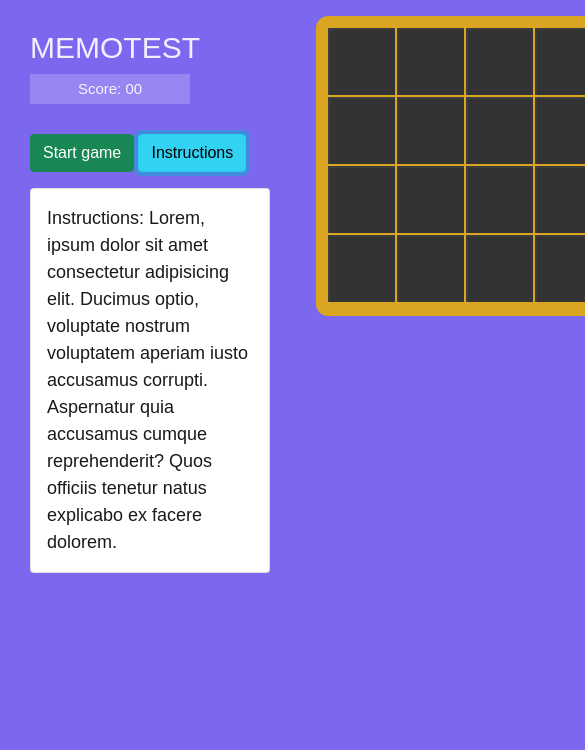
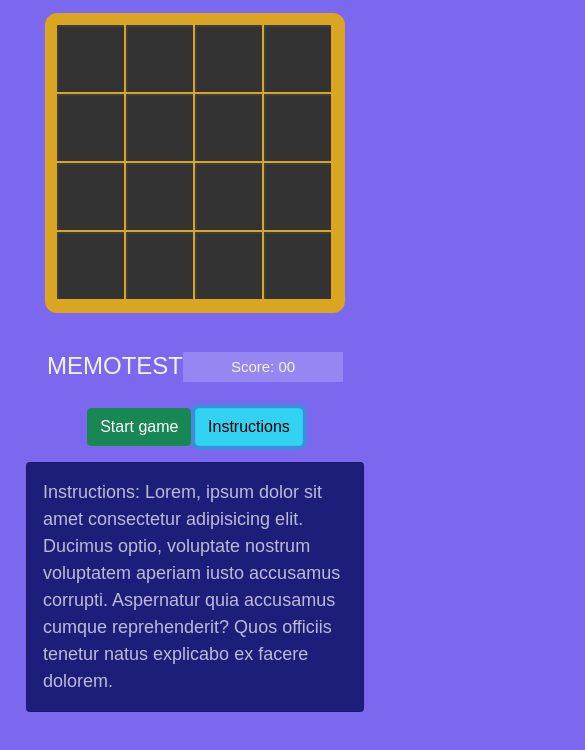
Before and after one commit to MosquedaLeonel/memotest, a plain HTML site: page index.html in a window 390 px wide. Both pictures are taken after a click on the button "Instructions". Shown: the top 750 px of the page, 585 px wide, since content can reach past the window. Drawn offline with nearby package versions, Linux system fonts and the light colour scheme.

Commit message:
hace el programa responsive

```diff
--- a/css/styles.css
+++ b/css/styles.css
@@ -94,7 +94,11 @@ body {
 .instructions {
     font-family: sans-serif;
     font-size: 18px;
-    color: rgba(0, 0, 0, 0.9);
+    color: rgba(255, 255, 255, 0.7);
+}
+
+.instruction {
+    background-color: rgb(29, 29, 122);
 }
 
 .view {
@@ -155,3 +159,37 @@ body {
 .end-game {
     color: black;
 }
+
+@media only screen and (max-width: 767px) {
+    body {
+        flex-direction: column-reverse;
+        align-items: center;
+        min-width: 100vw;
+    }
+
+    body,
+    .sidebar {
+        font-size: 13px;
+    }
+
+    .sidebar {
+        width: 100%;
+    }
+
+    .view {
+        position: relative;
+        min-height: 0;
+    }
+
+    .header {
+        justify-content: center;
+    }
+
+    .title {
+        font-size: 24px;
+    }
+
+    .controls {
+        text-align: center;
+    }
+}
--- a/index.html
+++ b/index.html
@@ -29,7 +29,7 @@
 
         </p>
         <div class="collapse instructions" id="instructions">
-            <div class="card card-body">
+            <div class="card card-body instruction">
                 Instructions: Lorem, ipsum dolor sit amet consectetur adipisicing elit. Ducimus optio, voluptate nostrum voluptatem aperiam iusto accusamus corrupti. Aspernatur quia accusamus cumque reprehenderit? Quos officiis tenetur natus explicabo ex facere dolorem.
             </div>
         </div>
```
